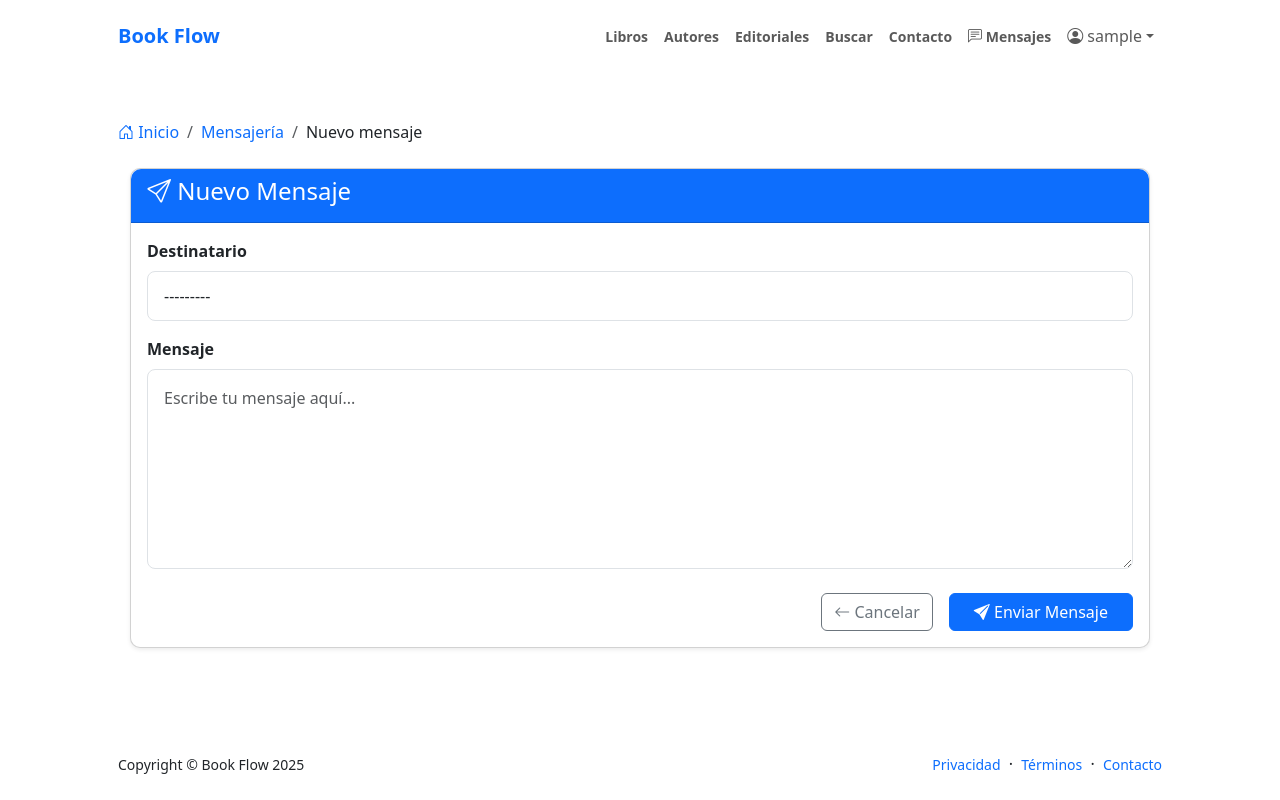
After one commit to MatiasBoek/mi_libreria, a Django app: page /mensajes/enviar/ in a window 1280 px wide. The commit adds this page. Run offline with Django 5.2, Linux system fonts and the light colour scheme; the visitor is signed in with stand-in values (Sample User, id 1); data comes from the database, SQL or seed files in the repository; some libraries are stand-ins or nearby versions.

Commit message:
Vigesimo Quinto Commit. Se agregó todo lo necesario para que se pueden enviar mensajes entre usuarios

```diff
--- a/inicio/templates/gestion_libros/base.html
+++ b/inicio/templates/gestion_libros/base.html
@@ -43,8 +43,15 @@
                     <li class="nav-item"><a class="nav-link" href="{% url 'inicio:listar_editoriales' %}">Editoriales</a></li>
                     <li class="nav-item"><a class="nav-link" href="{% url 'inicio:buscar' %}">Buscar</a></li>
                     <li class="nav-item"><a class="nav-link" href="{% url 'inicio:contacto' %}">Contacto</a></li>
+                    <li class="nav-item">
+                        <a class="nav-link" href="{% url 'mensajeria:lista_conversaciones' %}">
+                            <i class="bi bi-chat-left-text"></i> Mensajes
+                            {% if num_mensajes_no_leidos > 0 %}
+                            <span class="badge bg-danger">{{ num_mensajes_no_leidos }}</span>
+                            {% endif %}
+                        </a>
+                    </li>
                 </ul>
-
                 <!-- Menú de usuario -->
                 <ul class="navbar-nav mb-2 mb-lg-0">
                     {% if user.is_authenticated %}
--- a/inicio/urls.py
+++ b/inicio/urls.py
@@ -22,6 +22,7 @@ urlpatterns = [
 
     #Reseñas
     path('libros/<int:libro_id>/resena/', views.crear_resena, name='crear_resena'),
+    path('libros/<int:libro_pk>/reseñas/nueva/', views.agregar_resena, name='agregar_resena'),
     path('resenas/', views.listar_resenas, name='listar_resenas'),
     path('resenas/nueva/', views.crear_resena, name='crear_resena'),
     path('resenas/<int:pk>/', views.detalle_resena, name='detalle_resena'),
--- a/inicio/views.py
+++ b/inicio/views.py
@@ -21,7 +21,7 @@ def inicio(request):
 def agregar_libro(request):
     breadcrumbs = [
         {'name': 'Libros', 'url': reverse('inicio:listar_libros')},
-        {'name': 'Agregar Libro', 'url': 'inicio:agregar_libro'}
+        {'name': 'Agregar Libro', 'url': ''}
     ]
 
     autores = Autor.objects.all().order_by('apellido', 'nombre')
--- a/mensajeria/apps.py
+++ b/mensajeria/apps.py
@@ -1,6 +1,5 @@
 from django.apps import AppConfig
-
-
 class MensajeriaConfig(AppConfig):
     default_auto_field = 'django.db.models.BigAutoField'
     name = 'mensajeria'
+    verbose_name = "Mensajería"
--- /dev/null
+++ b/mensajeria/forms.py
@@ -0,0 +1,38 @@
+from django import forms
+from .models import Mensaje
+from django.contrib.auth import get_user_model
+
+User = get_user_model()
+
+class MensajeForm(forms.ModelForm):
+    class Meta:
+        model = Mensaje
+        fields = ['contenido']
+        widgets = {
+            'contenido': forms.Textarea(attrs={
+                'class': 'form-control',
+                'rows': 5,
+                'placeholder': 'Escribe tu mensaje aquí...'
+            }),
+        }
+
+class EnviarMensajeForm(forms.Form):
+    destinatario = forms.ModelChoiceField(
+        queryset=User.objects.none(),
+        label="Para",
+        widget=forms.Select(attrs={'class': 'form-control'})
+    )
+    contenido = forms.CharField(
+        widget=forms.Textarea(attrs={
+            'class': 'form-control',
+            'rows': 5,
+            'placeholder': 'Escribe tu mensaje aquí...'
+        }),
+        label="Mensaje"
+    )
+
+    def __init__(self, *args, **kwargs):
+        user = kwargs.pop('user', None)
+        super().__init__(*args, **kwargs)
+        if user:
+            self.fields['destinatario'].queryset = User.objects.exclude(id=user.id)
--- /dev/null
+++ b/mensajeria/templates/mensajeria/enviar_mensaje.html
@@ -0,0 +1,92 @@
+{% extends "gestion_libros/base.html" %}
+{% load static %}
+
+{% block title %}Enviar Mensaje | Book Flow{% endblock %}
+
+{% block extra_css %}
+<link href="{% static 'css/styles.css' %}" rel="stylesheet">
+{% endblock %}
+
+{% block content %}
+<div id="enviar-mensaje-container">
+    {% include 'breadcrumbs.html' %}
+    <div class="container mt-4">
+        <!-- Mensajes de error/success -->
+        {% if messages %}
+        <div class="mb-4">
+            {% for message in messages %}
+            <div class="alert alert-{{ message.tags }} alert-dismissible fade show">
+                {{ message }}
+                <button type="button" class="btn-close" data-bs-dismiss="alert"></button>
+            </div>
+            {% endfor %}
+        </div>
+        {% endif %}
+
+        <div class="card shadow-sm">
+            <div class="card-header bg-primary text-white">
+                <h4>
+                    <i class="bi bi-send"></i>
+                    {% if destinatario %}
+                        Mensaje para {{ destinatario.username }}
+                    {% else %}
+                        Nuevo Mensaje
+                    {% endif %}
+                </h4>
+            </div>
+
+            <div class="card-body">
+                <form method="post" action="">
+                    {% csrf_token %}
+
+                    {% if form.non_field_errors %}
+                    <div class="alert alert-danger mb-3">
+                        {% for error in form.non_field_errors %}
+                            {{ error }}
+                        {% endfor %}
+                    </div>
+                    {% endif %}
+
+                    <!-- Campo destinatario solo para EnviarMensajeForm -->
+                    {% if 'destinatario' in form.fields %}
+                    <div class="mb-3">
+                        <label for="{{ form.destinatario.id_for_label }}" class="form-label fw-bold">Destinatario</label>
+                        {{ form.destinatario }}
+                        {% if form.destinatario.errors %}
+                            <div class="invalid-feedback d-block">
+                                {% for error in form.destinatario.errors %}
+                                    {{ error }}
+                                {% endfor %}
+                            </div>
+                        {% endif %}
+                    </div>
+                    {% endif %}
+
+                    <!-- Campo mensaje (común a ambos formularios) -->
+                    <div class="mb-3">
+                        <label for="{{ form.contenido.id_for_label }}" class="form-label fw-bold">Mensaje</label>
+                        {{ form.contenido }}
+                        {% if form.contenido.errors %}
+                            <div class="invalid-feedback d-block">
+                                {% for error in form.contenido.errors %}
+                                    {{ error }}
+                                {% endfor %}
+                            </div>
+                        {% endif %}
+                    </div>
+
+                    <div class="d-grid gap-2 d-md-flex justify-content-md-end mt-4">
+                        <a href="{% if conversacion %}{% url 'mensajeria:detalle_conversacion' conversacion.id %}{% else %}{% url 'mensajeria:lista_conversaciones' %}{% endif %}"
+                           class="btn btn-outline-secondary me-md-2">
+                            <i class="bi bi-arrow-left"></i> Cancelar
+                        </a>
+                        <button type="submit" class="btn btn-primary px-4">
+                            <i class="bi bi-send-fill"></i> Enviar Mensaje
+                        </button>
+                    </div>
+                </form>
+            </div>
+        </div>
+    </div>
+</div>
+{% endblock %}
--- /dev/null
+++ b/mensajeria/urls.py
@@ -0,0 +1,21 @@
+from django.urls import path
+from . import views
+
+app_name = 'mensajeria'
+
+urlpatterns = [
+    # Lista de conversaciones
+    path('', views.lista_conversaciones, name='lista_conversaciones'),
+
+    # Crear nueva conversación con un usuario específico
+    path('nueva/<int:user_id>/', views.nueva_conversacion, name='nueva_conversacion'),
+
+    # Detalle de conversación (dos patrones equivalentes, elimina uno)
+    path('<int:conversacion_id>/', views.detalle_conversacion, name='detalle_conversacion'),
+
+    # Enviar mensajes (versión simplificada)
+    path('enviar/', views.enviar_mensaje, name='enviar_mensaje'),  # Formulario vacío
+    path('enviar/usuario/<int:destinatario_id>/', views.enviar_mensaje, name='enviar_mensaje_usuario'),
+    path('enviar/conversacion/<int:conversacion_id>/', views.enviar_mensaje, name='enviar_mensaje_conversacion'),
+
+]
--- a/mensajeria/views.py
+++ b/mensajeria/views.py
@@ -1,3 +1,168 @@
-from django.shortcuts import render
+from django.shortcuts import render, redirect, get_object_or_404
+from django.contrib.auth.decorators import login_required
+from django.contrib.auth import get_user_model
+from .models import Conversacion, Mensaje
+from .forms import MensajeForm, EnviarMensajeForm
+from django.contrib import messages
+from django.urls import reverse
+from django.utils import timezone
 
-# Create your views here.
+User = get_user_model()
+
+@login_required
+def lista_conversaciones(request):
+    conversaciones = request.user.conversaciones.all().order_by('-ultima_actualizacion')
+
+    conversaciones_data = []
+    for conversacion in conversaciones:
+        destinatario = conversacion.participantes.exclude(id=request.user.id).first()
+        conversaciones_data.append({
+            'conversacion': conversacion,
+            'destinatario': destinatario,
+            'ultimo_mensaje': conversacion.mensajes.last(),
+            'count_mensajes': conversacion.mensajes.count()
+        })
+
+    return render(request, 'mensajeria/lista.html', {
+        'conversaciones_data': conversaciones_data,
+        'breadcrumbs': [{'name': 'Mensajería', 'url': ''}]
+    })
+
+@login_required
+def nueva_conversacion(request, user_id):
+    destinatario = get_object_or_404(User, id=user_id)
+
+    if request.user == destinatario:
+        messages.error(request, "No puedes iniciar una conversación contigo mismo")
+        return redirect('mensajeria:lista_conversaciones')
+
+    conversacion = Conversacion.objects.filter(
+        participantes=request.user
+    ).filter(
+        participantes=destinatario
+    ).first()
+
+    if not conversacion:
+        conversacion = Conversacion.objects.create()
+        conversacion.participantes.add(request.user, destinatario)
+        messages.success(request, f"Nueva conversación con {destinatario.username}")
+    else:
+        messages.info(request, f"Conversación existente con {destinatario.username}")
+
+    return redirect('mensajeria:detalle_conversacion', conversacion_id=conversacion.id)
+
+@login_required
+def detalle_conversacion(request, conversacion_id):
+    conversacion = get_object_or_404(Conversacion, id=conversacion_id, participantes=request.user)
+    destinatario = conversacion.participantes.exclude(id=request.user.id).first()
+
+    breadcrumbs = [
+        {'name': 'Inicio', 'url': reverse('inicio:inicio')},
+        {'name': 'Mensajería', 'url': reverse('mensajeria:lista_conversaciones')},
+        {'name': f'Chat con {destinatario.username}', 'url': ''},
+    ]
+
+    mensajes = conversacion.mensajes.all().order_by('fecha_envio')
+
+    if request.method == 'POST':
+        form = MensajeForm(request.POST)
+        if form.is_valid():
+            mensaje = form.save(commit=False)
+            mensaje.conversacion = conversacion
+            mensaje.remitente = request.user
+            mensaje.destinatario = destinatario
+            mensaje.save()
+
+            conversacion.ultima_actualizacion = mensaje.fecha_envio
+            conversacion.save()
+
+            messages.success(request, "Mensaje enviado con éxito")
+            return redirect('mensajeria:detalle_conversacion', conversacion_id=conversacion.id)
+    else:
+        form = MensajeForm()
+
+    return render(request, 'mensajeria/detalle.html', {
+        'conversacion': conversacion,
+        'mensajes': mensajes,
+        'form': form,
+        'destinatario': destinatario,
+        'breadcrumbs': breadcrumbs
+    })
+
+def procesar_mensaje_valido(request, form, destinatario, conversacion):
+    """Función auxiliar para procesar mensajes válidos"""
+    if isinstance(form, EnviarMensajeForm):
+
+        destinatario = form.cleaned_data['destinatario']
+        contenido = form.cleaned_data['contenido']
+        mensaje = Mensaje(contenido=contenido)
+    else:
+
+        mensaje = form.save(commit=False)
+
+    mensaje.remitente = request.user
+    mensaje.destinatario = destinatario
+
+    if conversacion:
+        mensaje.conversacion = conversacion
+    else:
+        # Crear nueva conversación si no existe
+        conversacion = Conversacion.objects.create()
+        conversacion.participantes.add(request.user, destinatario)
+        mensaje.conversacion = conversacion
+
+    mensaje.save()
+
+    conversacion.ultima_actualizacion = timezone.now()
+    conversacion.save()
+
+    messages.success(request, "Mensaje enviado con éxito")
+    return redirect('mensajeria:detalle_conversacion', conversacion_id=mensaje.conversacion.id)
+
+@login_required
+def enviar_mensaje(request, destinatario_id=None, conversacion_id=None):
+    breadcrumbs = [
+        {'name': 'Mensajería', 'url': reverse('mensajeria:lista_conversaciones')},
+        {'name': 'Nuevo mensaje', 'url': ''}
+    ]
+
+    try:
+        destinatario = None
+        conversacion = None
+        form_class = MensajeForm  # Por defecto usamos MensajeForm
+
+        # Manejo de destinatario específico
+        if destinatario_id:
+            destinatario = get_object_or_404(User, id=destinatario_id)
+            breadcrumbs[2]['name'] = f'Nuevo mensaje a {destinatario.username}'
+
+        # Manejo de conversación existente
+        elif conversacion_id:
+            conversacion = get_object_or_404(Conversacion, id=conversacion_id, participantes=request.user)
+            destinatario = conversacion.participantes.exclude(id=request.user.id).first()
+            breadcrumbs[2]['name'] = f'Responder a {destinatario.username}'
+
+        # Si no hay destinatario ni conversación, mostramos el formulario completo
+        else:
+            form_class = EnviarMensajeForm
+
+        if request.method == 'POST':
+            form = form_class(request.POST, user=request.user)
+            if form.is_valid():
+                return procesar_mensaje_valido(request, form, destinatario, conversacion)
+        else:
+            form = form_class(user=request.user)
+            # Si tenemos destinatario en el contexto pero usamos EnviarMensajeForm
+            if destinatario and isinstance(form, EnviarMensajeForm):
+                form.fields['destinatario'].initial = destinatario
+
+        return render(request, 'mensajeria/enviar_mensaje.html', {
+            'form': form,
+            'destinatario': destinatario,
+            'conversacion': conversacion,
+            'breadcrumbs': breadcrumbs
+        })
+
+    except Exception as e:
+        messages.error(request, f"Ocurrió un error: {str(e)}")
+        return redirect('mensajeria:lista_conversaciones')
--- a/mi_libreria/settings.py
+++ b/mi_libreria/settings.py
@@ -39,6 +39,8 @@ INSTALLED_APPS = [
     'django.contrib.messages',
     'django.contrib.staticfiles',
     'inicio',
+    'mensajeria',
+    'channels',
 ]
 
 MIDDLEWARE = [
--- a/mi_libreria/urls.py
+++ b/mi_libreria/urls.py
@@ -23,4 +23,5 @@ urlpatterns = [
     path('admin/', admin.site.urls),
     path('', include('inicio.urls')),
     path('accounts/', include('django.contrib.auth.urls')),
+    path('mensajes/', include('mensajeria.urls', namespace='mensajeria')),
 ] + static(settings.MEDIA_URL, document_root=settings.MEDIA_ROOT)
--- a/static/css/styles.css
+++ b/static/css/styles.css
@@ -265,7 +265,32 @@ a {
         color: transparent;
     }
 
+/* ======================
+   PAGINA: ENVIAR MENSAJE
+   ====================== */
 
+    #enviar-mensaje-container textarea.form-control {
+        min-height: 200px;
+        resize: vertical;
+        padding: 1rem;
+    }
+    #enviar-mensaje-container .enviar-mensaje-btn {
+        min-width: 150px;
+    }
+    .is-invalid {
+        border-color: #dc3545;
+    }
+
+
+  /* ======================
+       PAGINA: DETALLE
+   ====================== */
+
+
+       textarea.form-control {
+        min-height: 50px;
+        resize: none;
+    }
 
 /* ======================
    COMPONENTES: BREADCRUMBS
```
Also changed, not shown: inicio/templates/gestion_libros/listar_paginas.html (+21 -27 lines), inicio/templates/gestion_libros/perfil.html (+15 -0 lines), mensajeria/consumers.py (added, +38 -0 lines), mensajeria/templates/mensajeria/detalle.html (added, +57 -0 lines), mensajeria/templates/mensajeria/lista.html (added, +47 -0 lines), mensajeria/templatetags/mensajeria_tags.py (added, +10 -0 lines), mensajeria/migrations/0001_init.py (added), mensajeria/templatetags/__init__.py (added).
